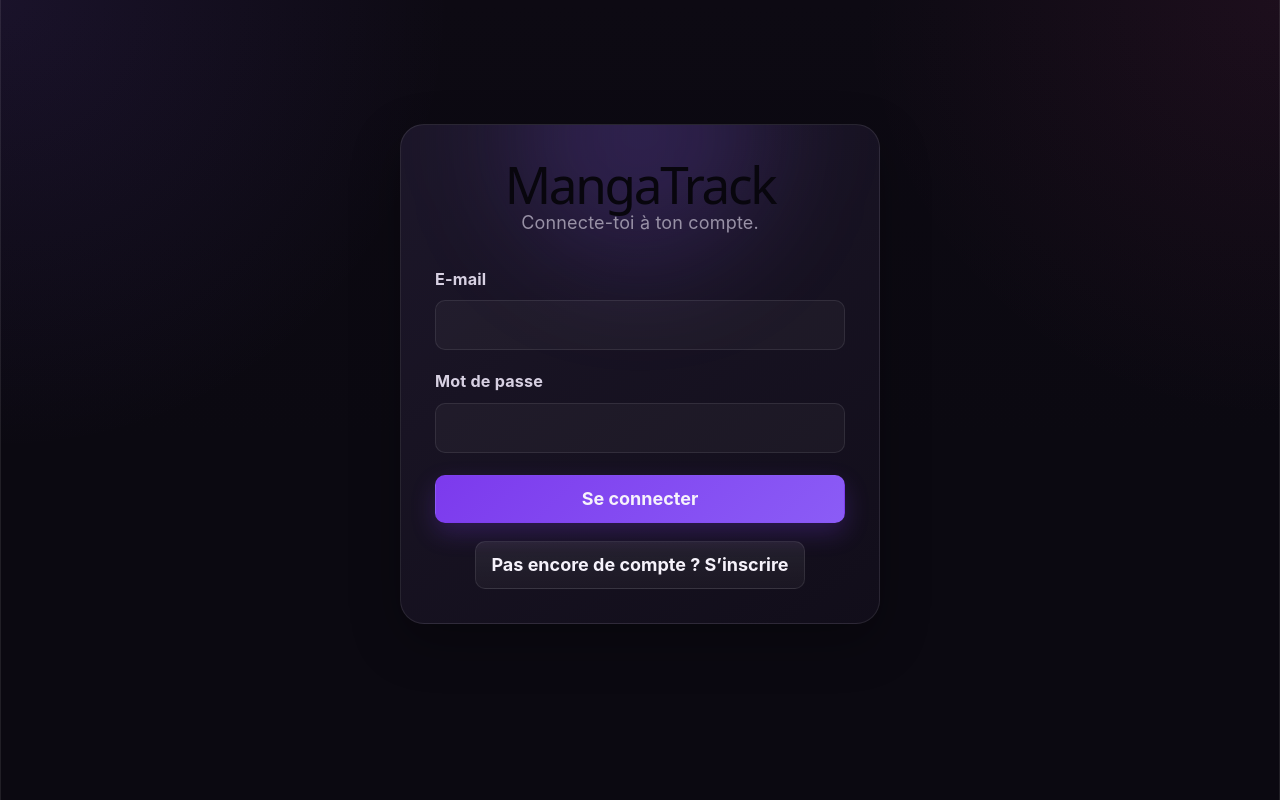
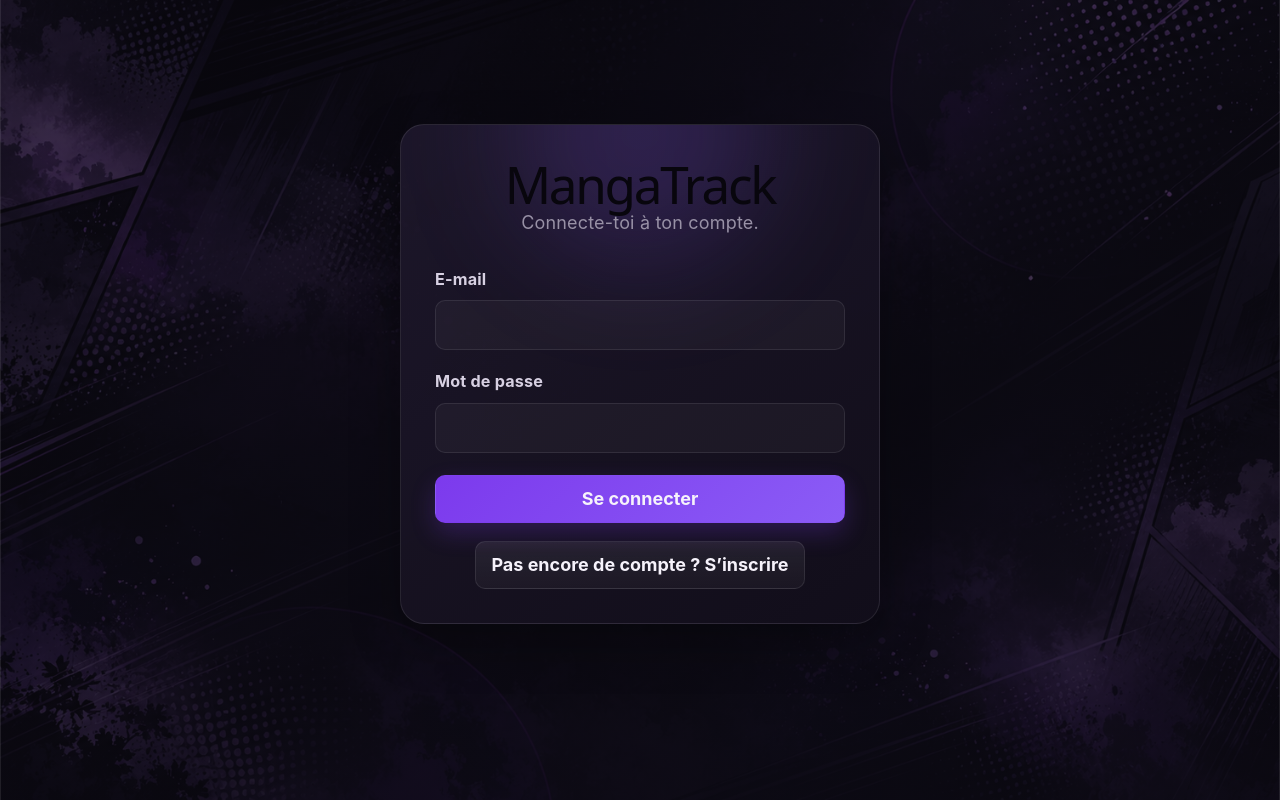
Before and after one commit to AlexTng44000/MangaTrack, a React (Vite) app in the folder frontend/: page / in a window 1280 px wide. Built offline with nearby package versions, Linux system fonts and the light colour scheme; no server answers.

Commit message:
fix: added webtoon wallpaper

```diff
--- a/frontend/src/App.css
+++ b/frontend/src/App.css
@@ -41,18 +41,21 @@ body {
   min-height: 100vh;
   margin: 0;
   display: block;
-  background:
-    radial-gradient(circle at top left,
-      rgba(139, 92, 246, 0.10),
-      transparent 30%),
-    radial-gradient(circle at top right,
-      rgba(236, 72, 153, 0.07),
-      transparent 28%),
-    linear-gradient(180deg,
-      #0d0a13 0%,
-      #0b0911 55%,
-      #0b0911 100%);
+
+  background-color: #0b0911;
+
+  background-image:
+    linear-gradient(rgba(11, 9, 17, 0.72),
+      rgba(11, 9, 17, 0.78)),
+    url('/webtoon-fond.png');
+
+  background-size: cover;
+  background-position: center;
+  background-repeat: no-repeat;
+  background-attachment: fixed;
+
   color: var(--text);
+
   font-family:
     Inter,
     ui-sans-serif,
@@ -61,6 +64,7 @@ body {
     BlinkMacSystemFont,
     "Segoe UI",
     sans-serif;
+
   text-rendering: optimizeLegibility;
 }
 
```
Also changed, not shown: frontend/public/webtoon-fond.png (added).
